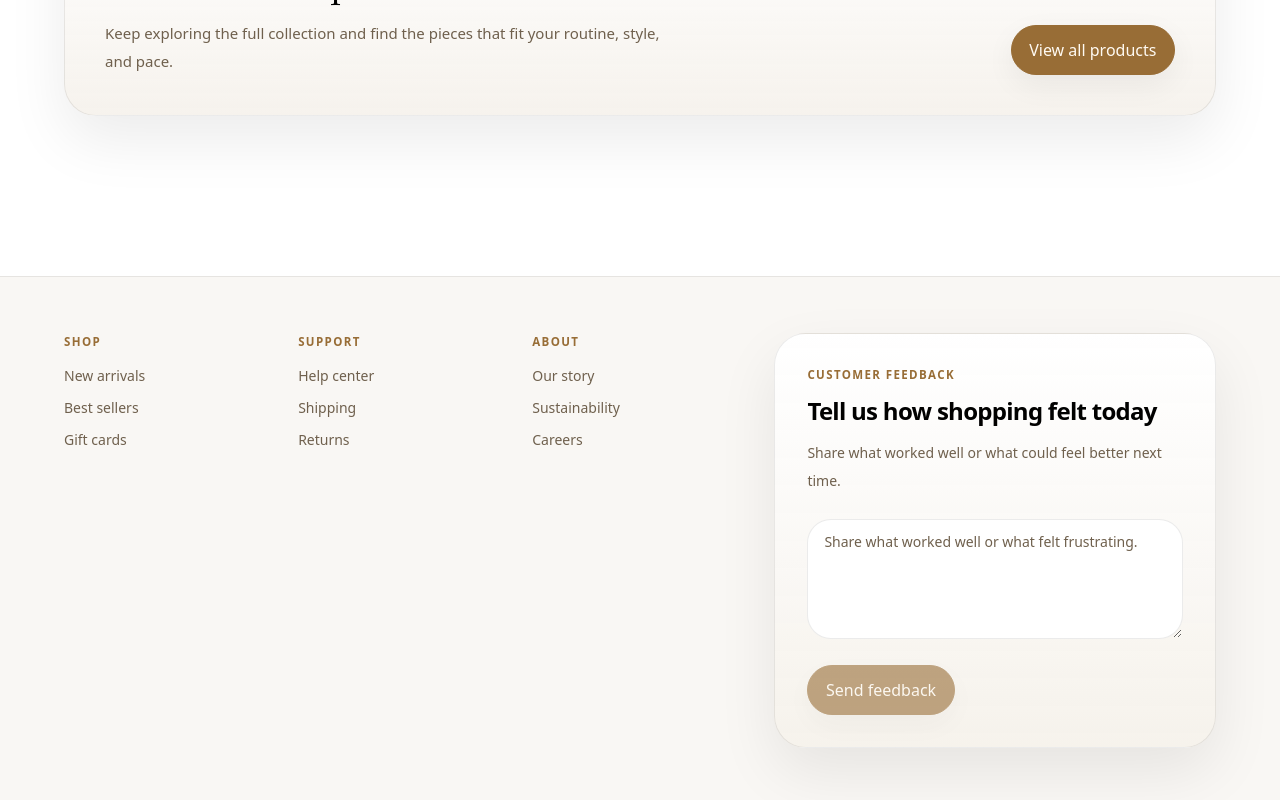
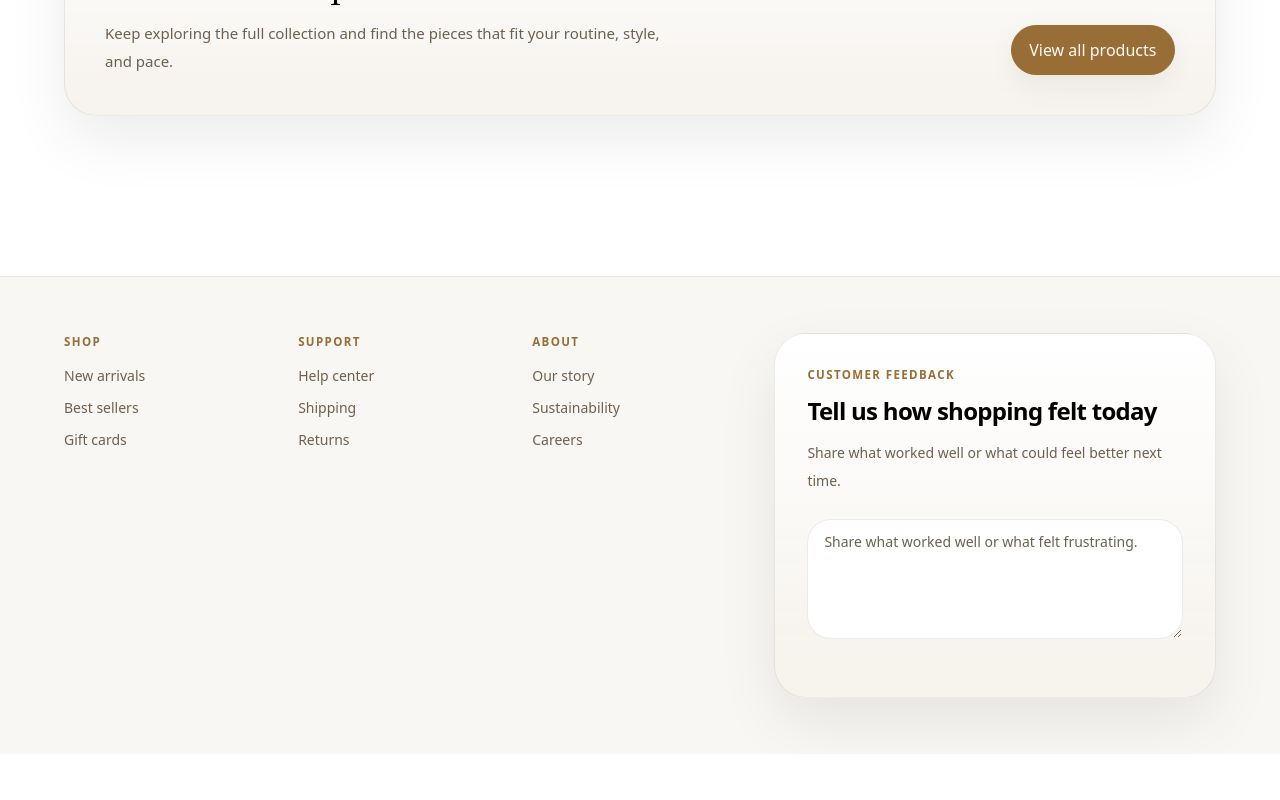
Before and after one commit to dalygarrett514/RetailNext, a Next.js app: page / in a window 1280 px wide. Shown: the part 4270-5070 px from the top of the page. After the commit the page ends 5024 px from the top, so only its background shows below. Built offline with nearby package versions, Linux system fonts and the light colour scheme.

Commit message:
Hide feedback button until text is entered

```diff
--- a/components/site-footer.tsx
+++ b/components/site-footer.tsx
@@ -65,9 +65,9 @@ export function SiteFooter() {
           </label>
 
           <div className="mt-5 flex flex-wrap items-center justify-between gap-4">
+            {trimmedFeedback ? (
               <button
-              className="pill-control primary-pill px-5 py-3 text-sm disabled:cursor-not-allowed disabled:opacity-60"
-              disabled={!trimmedFeedback}
+                className="pill-control primary-pill px-5 py-3 text-sm"
                 onClick={() => {
                   setSubmitted(true);
                   setFeedback("");
@@ -76,6 +76,7 @@ export function SiteFooter() {
               >
                 Send feedback
               </button>
+            ) : null}
 
             {submitted ? (
               <p className="text-sm text-[var(--muted)]">
```
Also changed, not shown: 1 other file (tests, documents, lock files or other folders). Lines whose indentation alone changed are shown as unchanged.
